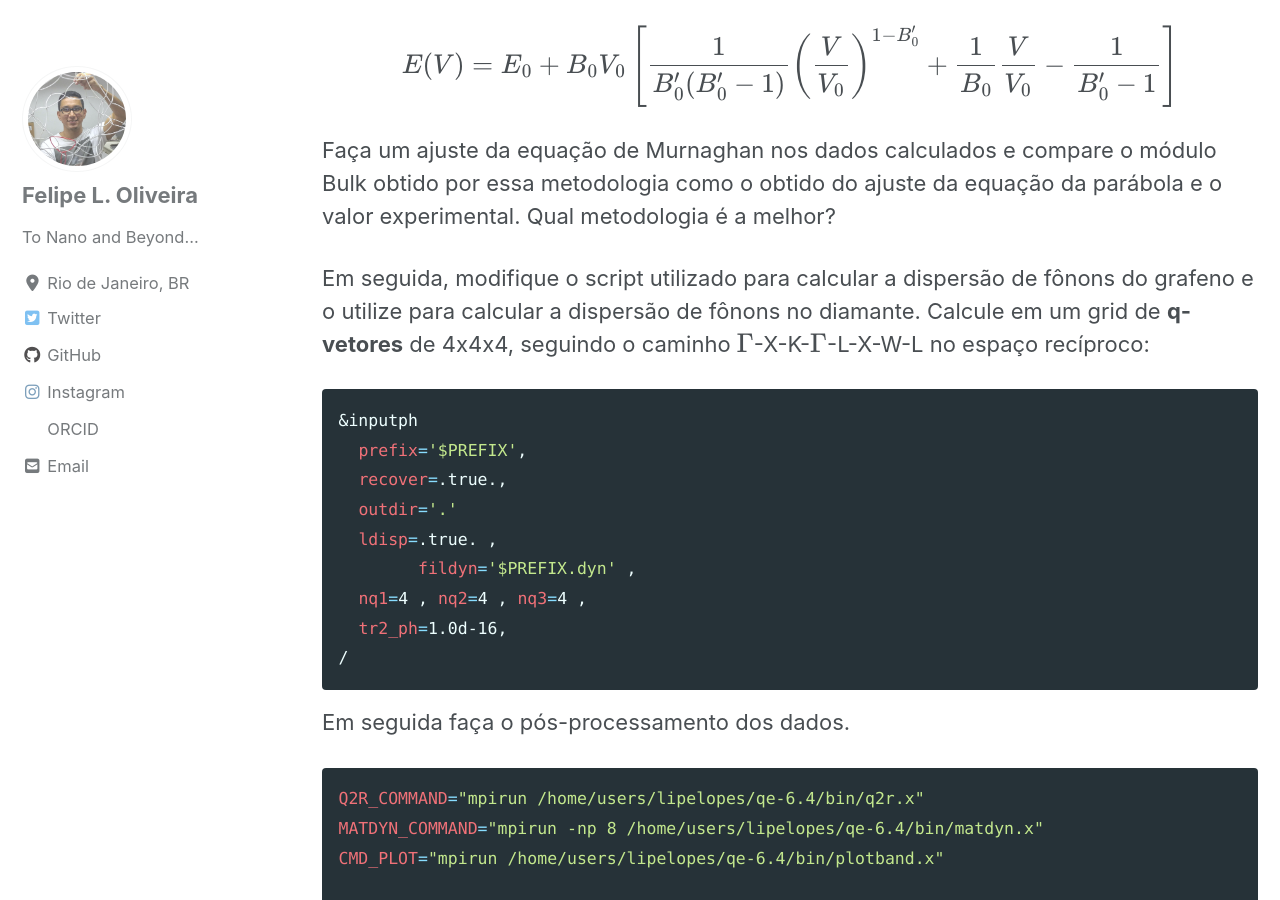
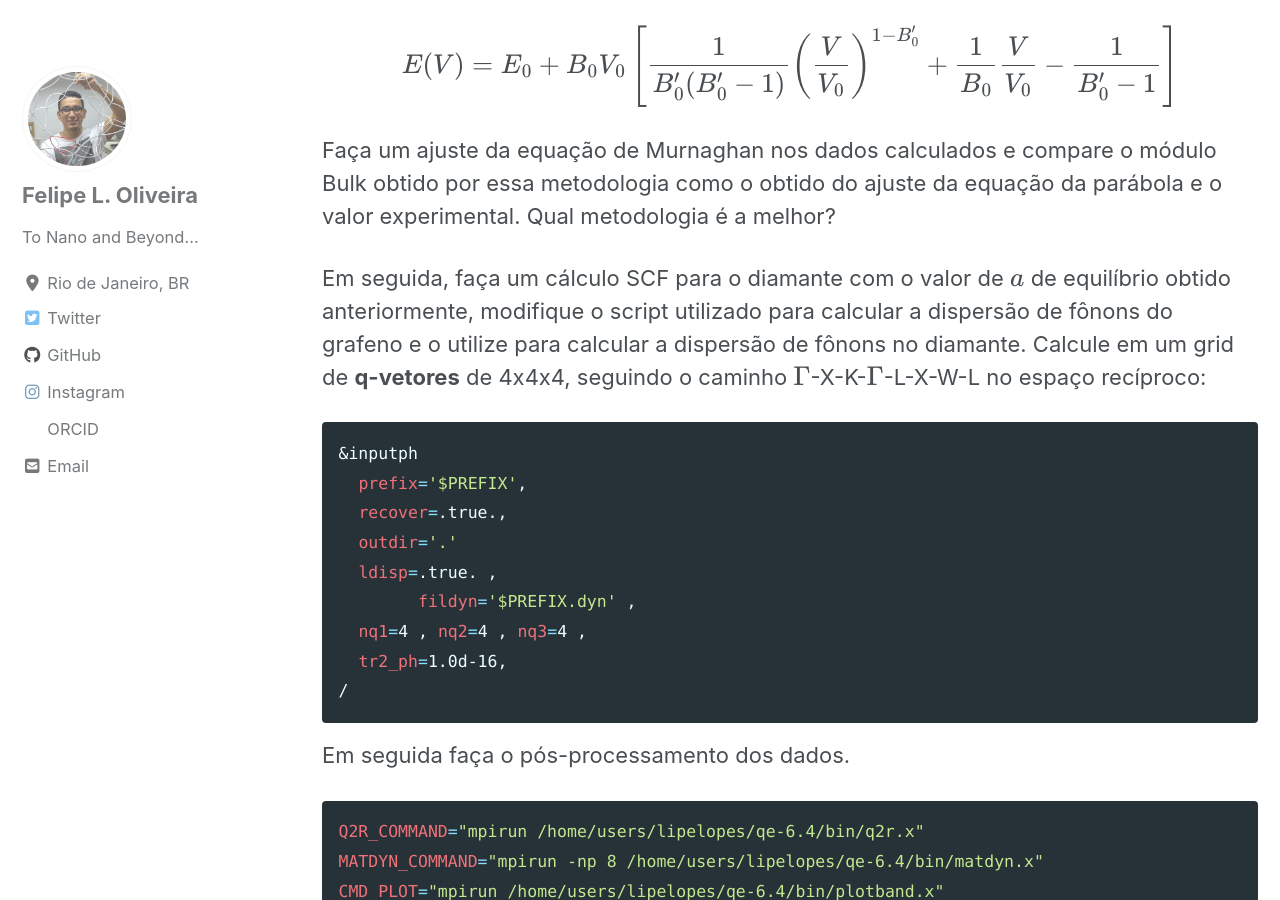
Before and after one commit to lipelopesoliveira/lipelopesoliveira.github.io, a Jekyll site: the page built from _posts/Tutorial_QE/2019-09-28-cap2-3.md, in a window 1280 px wide and 900 px high, scrolled down 2155 px. Built offline with Jekyll 4.4.1, drawn with Linux system fonts in a browser that asks for light colours; cached includes are drawn as plain includes; nearby versions of some CDN libraries; formulas are drawn with MathJax 3.

Commit message:
Update 2019-09-28-cap2-3.md

````diff
--- a/_posts/Tutorial_QE/2019-09-28-cap2-3.md
+++ b/_posts/Tutorial_QE/2019-09-28-cap2-3.md
@@ -43,9 +43,7 @@ $$E(V) = E_0 + B_0V_0 \left[ \frac{1}{B'_ 0(B'_ 0 - 1)} \left(\frac{V}{V_0}\righ
 
 Faça um ajuste da equação de Murnaghan nos dados calculados e compare o módulo Bulk obtido por essa metodologia como o obtido do ajuste da equação da parábola e o valor experimental. Qual metodologia é a melhor?
 
-
-
-Em seguida, modifique o script utilizado para calcular a dispersão de fônons do grafeno e o utilize para calcular a dispersão de fônons no diamante. Calcule em um grid de **q-vetores** de 4x4x4, seguindo o caminho $$\Gamma$$-X-K-$$\Gamma$$-L-X-W-L no espaço recíproco:
+Em seguida, faça um cálculo SCF para o diamante com o valor de $$a$$ de equilíbrio obtido anteriormente, modifique o script utilizado para calcular a dispersão de fônons do grafeno e o utilize para calcular a dispersão de fônons no diamante. Calcule em um grid de **q-vetores** de 4x4x4, seguindo o caminho $$\Gamma$$-X-K-$$\Gamma$$-L-X-W-L no espaço recíproco:
 
 ```bash
 &inputph
````
